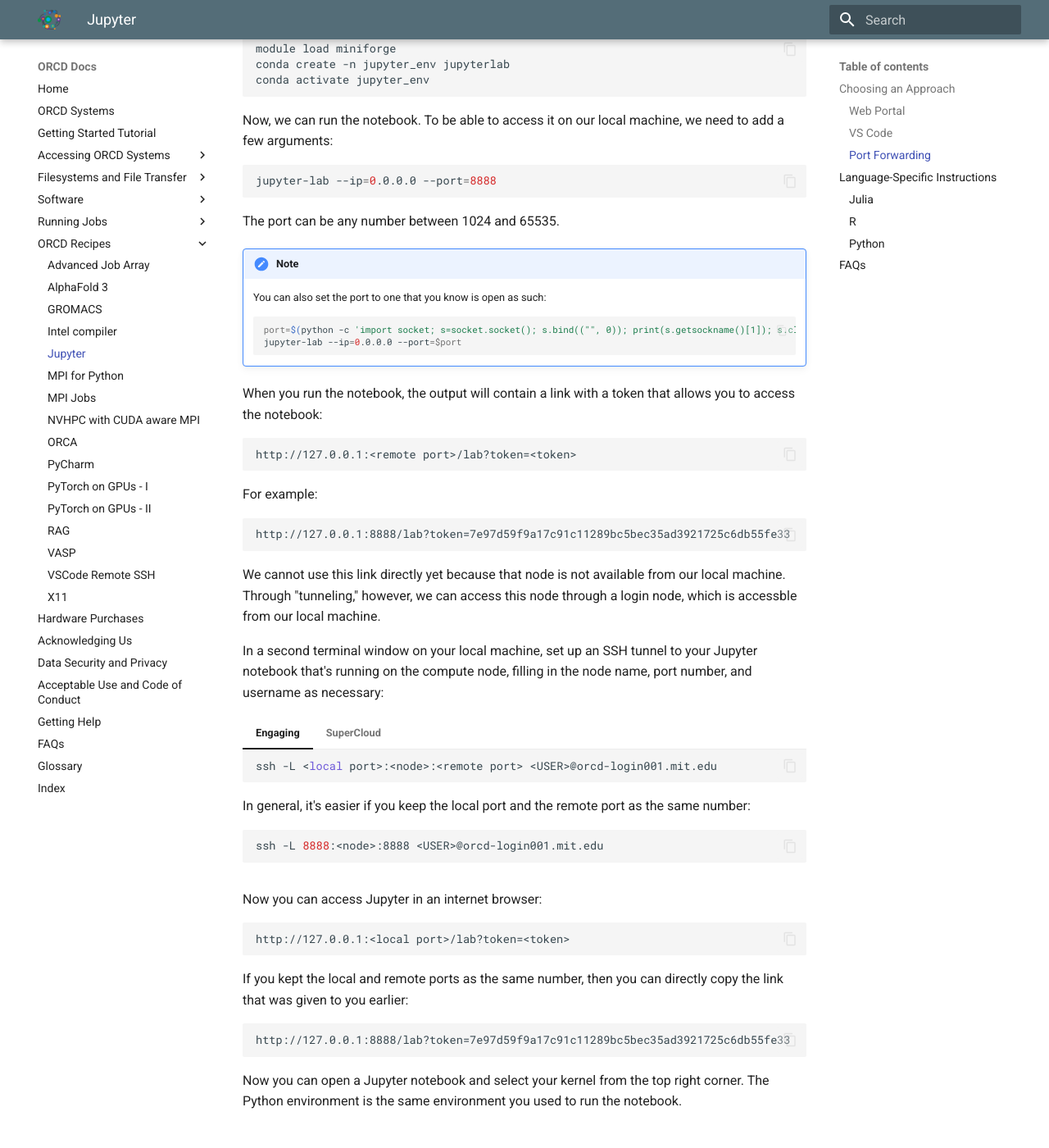
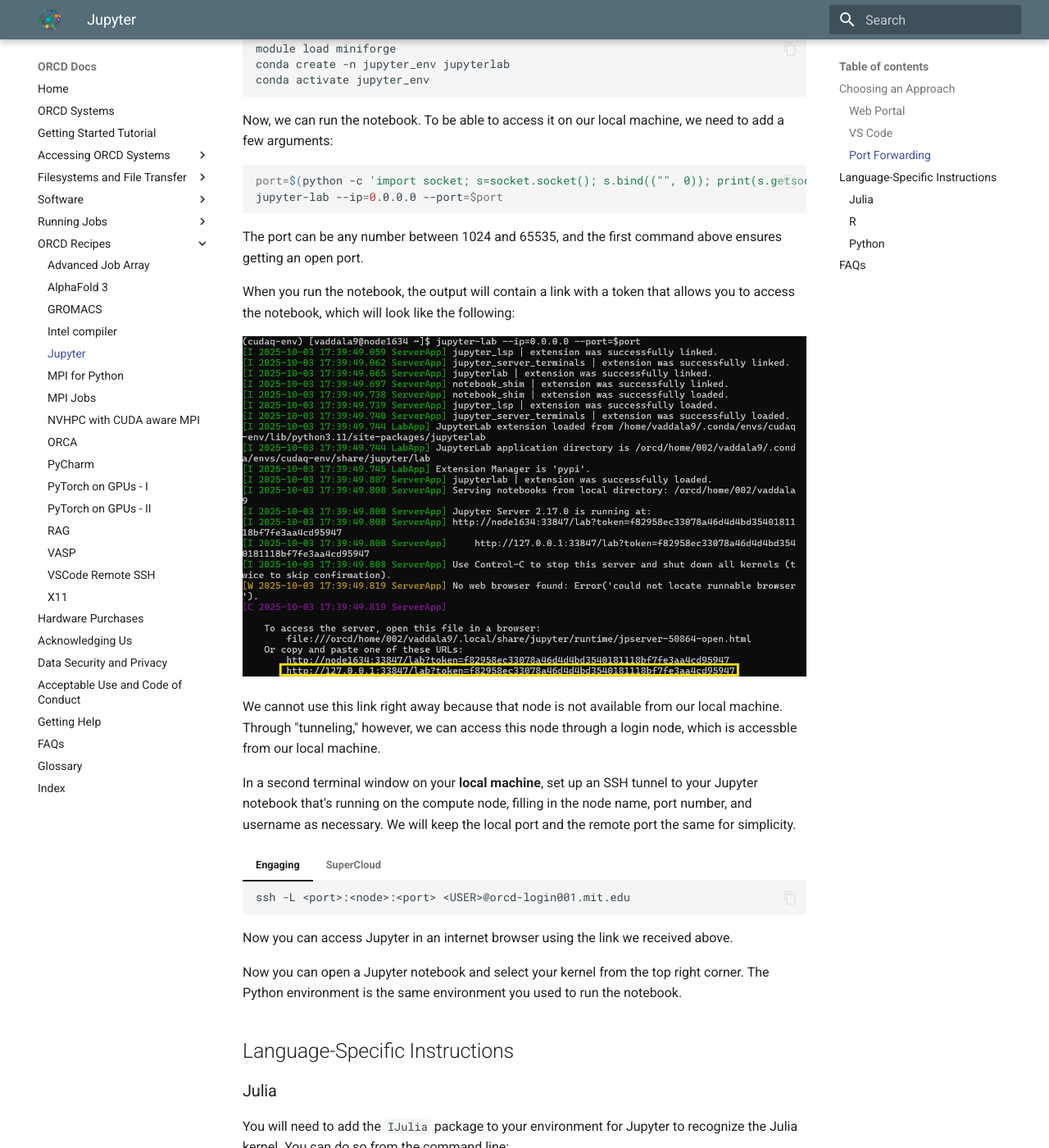
Before and after one commit to mit-orcd/orcd-docs-edit, an MkDocs documentation site: the page built from docs/recipes/jupyter.md, in a window 1280 px wide and 1400 px high, scrolled down 2035 px. Shown: the whole window at 82% size. Built offline with MkDocs 1.6.1 and Material for MkDocs 9.7.7, drawn with Linux system fonts in a browser that asks for light colours.

Commit message:
modifying the port forwarding section for clarity

````diff
--- a/docs/recipes/jupyter.md
+++ b/docs/recipes/jupyter.md
@@ -130,78 +130,39 @@
 need to add a few arguments:
 
 ```bash
-jupyter-lab --ip=0.0.0.0 --port=8888
+port=$(python -c 'import socket; s=socket.socket(); s.bind(("", 0)); print(s.getsockname()[1]); s.close()')
+jupyter-lab --ip=0.0.0.0 --port=$port
 ```
 
-The port can be any number between 1024 and 65535.
-
-!!! note
-    You can also set the port to one that you know is open as such:
-
-    ```bash
-    port=$(python -c 'import socket; s=socket.socket(); s.bind(("", 0)); print(s.getsockname()[1]); s.close()')
-    jupyter-lab --ip=0.0.0.0 --port=$port
-    ```
+The port can be any number between 1024 and 65535, and the first command above ensures getting an open port.
 
 When you run the notebook, the output will contain a link with a token that
-allows you to access the notebook:
+allows you to access the notebook, which will look like the following:
 
-```
-http://127.0.0.1:<remote port>/lab?token=<token>
-```
+![](../images/jupyter/jupyter_link.png)
 
-For example:
 
-```
-http://127.0.0.1:8888/lab?token=7e97d59f9a17c91c11289bc5bec35ad3921725c6db55fe33
-```
-
-We cannot use this link directly yet because that node is not available from our
+We cannot use this link right away because that node is not available from our
 local machine. Through "tunneling," however, we can access this node through
 a login node, which is accessble from our local machine.
 
-In a second terminal window on your local machine, set up an SSH tunnel to your
+In a second terminal window on your **local machine**, set up an SSH tunnel to your
 Jupyter notebook that's running on the compute node, filling in the node name,
-port number, and username as necessary:
+port number, and username as necessary. We will keep the local port and the remote port the same for simplicity.
 
 === "Engaging"
 
     ```bash
-    ssh -L <local port>:<node>:<remote port> <USER>@orcd-login001.mit.edu
-    ```
-
-    In general, it's easier if you keep the local port and the remote port as
-    the same number:
-
-    ```bash
-    ssh -L 8888:<node>:8888 <USER>@orcd-login001.mit.edu
+    ssh -L <port>:<node>:<port> <USER>@orcd-login001.mit.edu
     ```
 
 === "SuperCloud"
 
     ```bash
-    ssh -L <local port>:<node>:<remote port> <USER>@txe1-login.mit.edu
+    ssh -L <port>:<node>:<port> <USER>@txe1-login.mit.edu
     ```
 
-    In general, it's easier if you keep the local port and the remote port as
-    the same number:
-
-    ```bash
-    ssh -L 8888:<node>:8888 <USER>@txe1-login.mit.edu
-    ```
-
-Now you can access Jupyter in an internet browser:
-
-```
-http://127.0.0.1:<local port>/lab?token=<token>
-```
-
-If you kept the local and remote ports as the same number, then you can directly
-copy the link that was given to you earlier:
-
-```
-http://127.0.0.1:8888/lab?token=7e97d59f9a17c91c11289bc5bec35ad3921725c6db55fe33
-```
+Now you can access Jupyter in an internet browser using the link we received above.
 
 Now you can open a Jupyter notebook and select your kernel from the top right
 corner. The Python environment is the same environment you used to run the
````
Also changed, not shown: docs/images/jupyter/jupyter_link.png (added).
